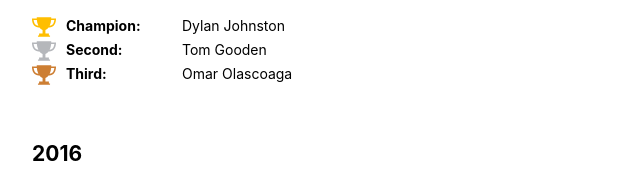
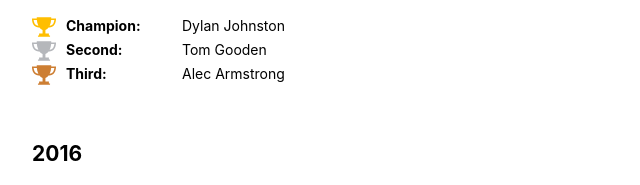
Before and after one commit to good3n/dirty-dozen-ffl, a Gatsby site: page /history in a window 1280 px wide. Shown: the part 516-701 px from the top of the page, 158-798 px from the left. Built offline with nearby package versions, Linux system fonts and the light colour scheme; Gatsby itself is replaced by a stand-in of ours.

Commit message:
update history

```diff
--- a/src/pages/history.js
+++ b/src/pages/history.js
@@ -82,7 +82,7 @@ const HistoryPage = () => (
       <Winners
         first="Dylan Johnston"
         second="Tom Gooden"
-        third="Omar Olascoaga"
+        third="Alec Armstrong"
       />
     </Season>
     <Season>
```
